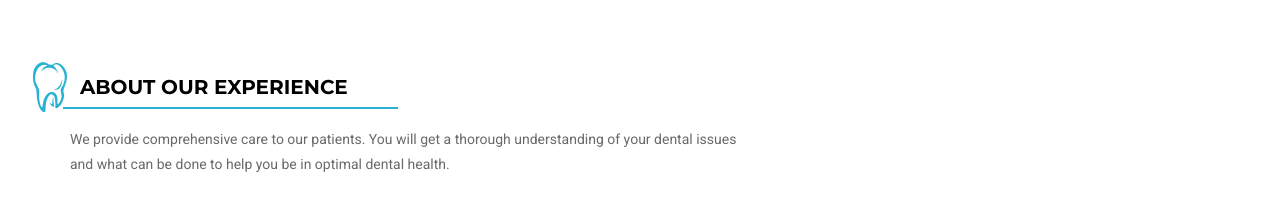
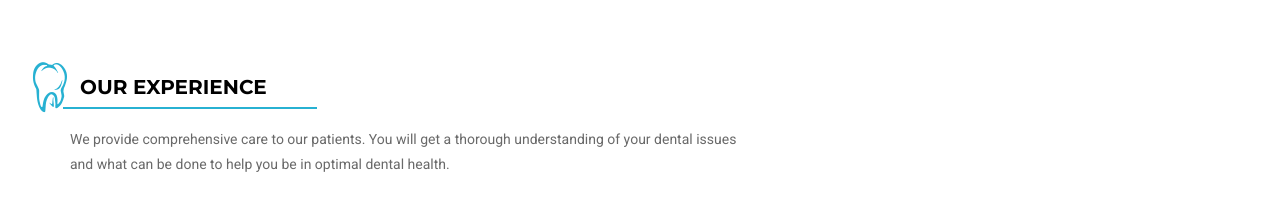
Before and after one commit to adahera222/adahera222.github.io, a plain HTML site: page index.html in a window 1280 px wide. Shown: the part 1103-1308 px from the top of the page. Drawn offline with Linux system fonts and the light colour scheme; some packages are replaced by stand-ins of ours; a web font is replaced by a local one.

Commit message:
text change

```diff
--- a/index.html
+++ b/index.html
@@ -257,7 +257,7 @@
 				<div class="container section-row">
 					<div class="row">
 						<div class="col-md-12">
-							<h2 class="heading">About Our Experience</h2>
+							<h2 class="heading">Our Experience</h2>
 							<p>We provide comprehensive care to our patients. You will get a thorough understanding of your dental issues <br> and what can be done to help you be in optimal dental health.</p>
 						</div>
 					</div>
```
